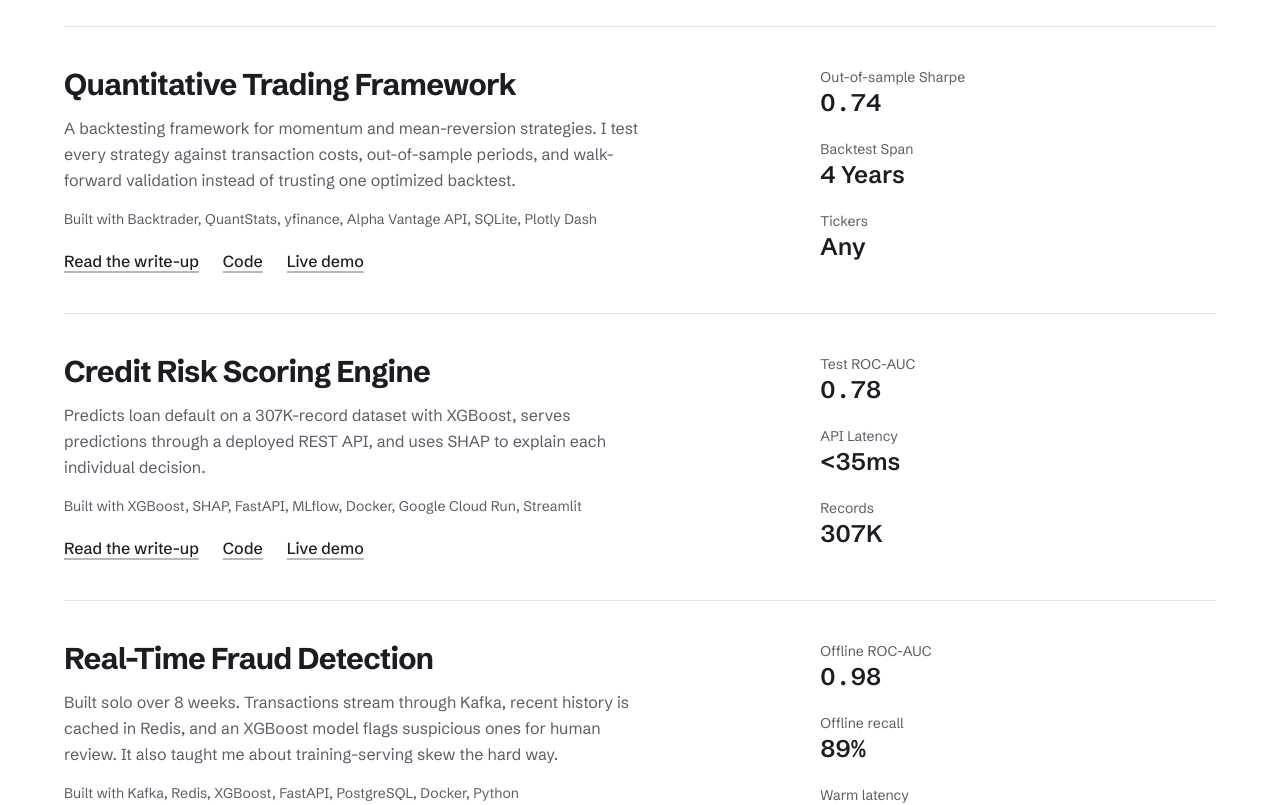
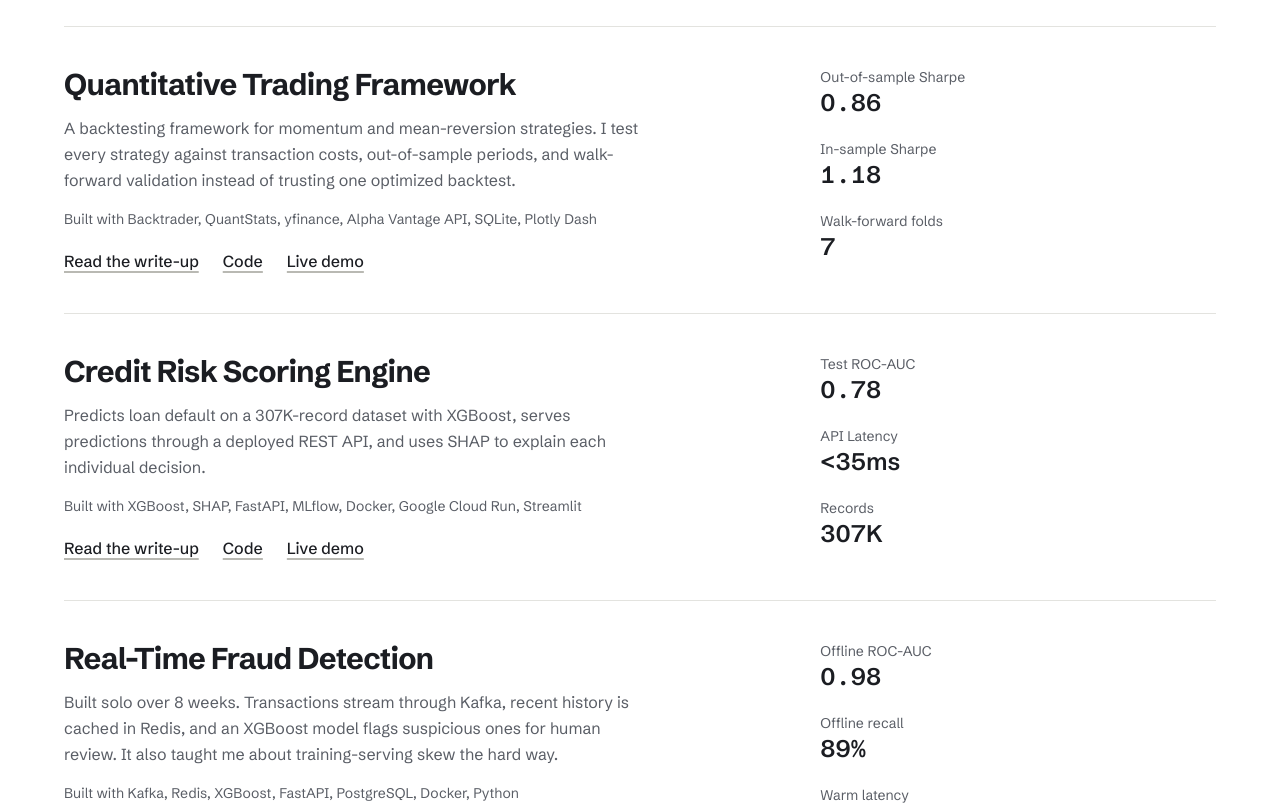
Before and after one commit to jellyfishing2346/myportfolio, a Next.js app: page / in a window 1280 px wide. Shown: the part 1320-2125 px from the top of the page. Built offline with nearby package versions, Linux system fonts and the light colour scheme.

Commit message:
Updating TODO for project stats on quantitative finance

```diff
--- a/app/blog/data.ts
+++ b/app/blog/data.ts
@@ -24,6 +24,7 @@ export const POSTS: Post[] = [
     tag: 'Quant Finance',
     tagClass: 'bg-violet-500/15 text-violet-300 border-violet-400/25',
     blocks: [
+      { type: 'callout', text: 'Update, October 2026: This post originally quoted an out-of-sample Sharpe of 0.74. I could not reproduce it, and found that the walk-forward optimizer had a missing import and had never actually run. After fixing it, the real result is 0.86 across seven folds. The numbers below are updated.' },
       { type: 'p', text: 'The first time I ran a serious backtest, the numbers looked great. Dual moving average crossover on AAPL, 2020 to 2023, fast period 20, slow period 60. Ten trades, +67% return. I thought I had found something. I had not. I had found a curve-fitted pattern in one ticker over one window that told me almost nothing about the future.' },
       { type: 'h2', text: 'The three things that made my results fake' },
       { type: 'p', text: 'The first was parameter overfitting. I had grid-searched over every combination of fast and slow period and picked the best one on the full dataset. Of course it looked good. I had essentially asked "which parameters would have been best in hindsight?" and used the answer to evaluate the strategy.' },
@@ -32,7 +33,7 @@ export const POSTS: Post[] = [
       { type: 'h2', text: 'Walk-forward: what actually works' },
       { type: 'p', text: 'The framework I built has a walk-forward splitter built in. You define a training window and a test window. The optimizer runs a grid search over the training window to find the best parameters, then evaluates those exact parameters on the held-out test window. Then it slides forward and repeats.' },
       { type: 'callout', text: 'Out-of-sample performance is always lower than in-sample. If it is not, you are probably doing something wrong.' },
-      { type: 'p', text: 'At the end of a walk-forward run you have out-of-sample results across multiple non-overlapping periods, not one big in-sample number. The Sharpe on my live framework sits at 0.74. That is the out-of-sample number, computed from the test windows, with full transaction costs. It is lower than the in-sample number, and that is the point.' },
+      { type: 'p', text: 'At the end of a walk-forward run you have out-of-sample results across multiple non-overlapping periods, not one big in-sample number. Run on AAPL from 2014 to 2023 with seven folds, the out-of-sample Sharpe is 0.86, computed from the test windows with full transaction costs. The average in-sample Sharpe is 1.18. The out-of-sample number is lower, and that is the point.' },
       { type: 'h2', text: 'What the system actually does' },
       { type: 'p', text: 'The data layer fetches OHLCV from Yahoo Finance with an Alpha Vantage fallback, caches everything in SQLite with TTL expiry so you are not hitting the API on every run, and validates the schema with Pydantic before anything touches the strategy engine. The strategies run on Backtrader. The analytics layer computes Sharpe, Sortino, max drawdown, win rate, and profit factor from the equity curve. QuantStats handles the tearsheet export.' },
       { type: 'p', text: 'I also built a Plotly Dash dashboard so you can change the ticker, date range, strategy, and parameters interactively and see the equity curve update live. The whole thing has 53 tests. I wanted to be able to trust the numbers.' },
--- a/app/projects/_data.ts
+++ b/app/projects/_data.ts
@@ -60,9 +60,9 @@ export const PROJECTS: Project[] = [
     objective:
       'A backtesting framework for momentum and mean-reversion strategies. I test every strategy against transaction costs, out-of-sample periods, and walk-forward validation instead of trusting one optimized backtest.',
     metrics: [
-      { label: 'Out-of-sample Sharpe', value: '0.74' },
-      { label: 'Backtest Span', value: '4 Years' },
-      { label: 'Tickers', value: 'Any' },
+      { label: 'Out-of-sample Sharpe', value: '0.86' },
+      { label: 'In-sample Sharpe', value: '1.18' },
+      { label: 'Walk-forward folds', value: '7' },
     ],
     stack: ['Backtrader', 'QuantStats', 'yfinance', 'Alpha Vantage API', 'SQLite', 'Plotly Dash'],
     githubUrl: 'https://github.com/jellyfishing2346/quantitative-finance',
@@ -103,17 +103,16 @@ export const PROJECTS: Project[] = [
       {
         heading: 'What the numbers look like now',
         paragraphs: [
-          // TODO: add the exact setup behind this number (tickers, date range, train and
-          // test window sizes) so anyone can reproduce it. Reviewers will ask.
-          'The Sharpe ratio is 0.74. That is computed only from the out-of-sample test windows, with full trading costs applied. It is lower than the in-sample number, and it always is.',
-          'That gap is not a bug. If out-of-sample results ever matched in-sample ones, that would be the thing to worry about.',
+          'I ran a walk-forward test on AAPL from 2014 to 2023 using the moving average crossover with full trading costs. That gave seven folds, each training on 750 trading days (about three years) and testing on the following 250 (about one year). Stitched together, the seven test years have a Sharpe ratio of 0.86. The average in-sample Sharpe was 1.18.',
+          'The headline number hides a lot of movement. Individual test years range from -0.84 to 1.98, and the best parameters change from fold to fold. That instability tells me more than 0.86 does. Two folds show exactly 0.00 because the strategy chose 100 and 200 day moving averages, which spend most of a one-year test window warming up and barely trade.',
+          'An earlier version of this page said 0.74. When I went to reproduce it, I could not, and I found out why: the walk-forward optimizer was missing an import and had never actually run. I fixed it and added a script to the repo, so running python walk_forward_report.py gives you the same table I got.',
         ],
       },
       {
         heading: 'Where I would take it next',
         paragraphs: [
-          'I am reading Advances in Financial Machine Learning by Lopez de Prado, specifically the chapter on combinatorial purged cross-validation. A single walk-forward path only tests one sequence of periods, and that method tests many, which would give a better sense of how much of the 0.74 is luck.',
-          'I am also deciding how to store tick data if I go below daily bars. TimescaleDB is familiar, kdb+ is what a lot of trading firms use, and I have not picked yet.',
+          'First, give each test window some earlier price history to warm up its indicators, so a long moving average is not penalized just for needing time to start. Second, compare against simply buying and holding AAPL over the same years. AAPL had a very strong decade, and a strategy only matters if it beats doing nothing.',
+          'Further out, I am reading Advances in Financial Machine Learning by Lopez de Prado, specifically the chapter on combinatorial purged cross-validation. A single walk-forward path tests one sequence of periods. That method tests many, which would show how much of the 0.86 is luck.',
         ],
       },
     ],
--- a/components/About.tsx
+++ b/components/About.tsx
@@ -7,11 +7,12 @@ export default function About() {
         <h2 className="section-title">About me</h2>
 
         <div className="max-w-[40rem] space-y-5 text-lg leading-relaxed text-muted">
-          {/*
-            TODO: add one or two sentences here, in your own words, about how you got
-            into financial ML. A class, a project, a person, a moment. Only you can write
-            this part, and it's the line people will remember.
-          */}
+          <p>
+           I got into software engineering first. Fintech came later, while I was
+           figuring out what kind of engineer I wanted to be. I started reading about
+           how financial systems actually work, saw some projects at hackathons that
+           pulled me further in, and eventually started building my own.
+          </p>
           <p>
             Most of my week is split three ways. At Brooklyn College I do research on
             turning firefighter incident reports into data people can actually query. I
```
